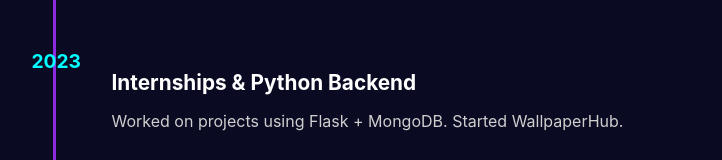
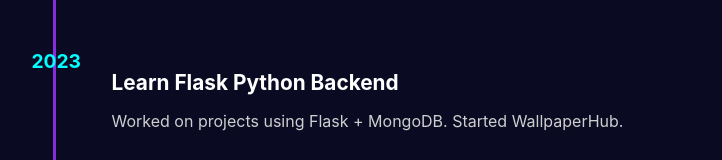
Before and after one commit to VatsalBairagi20/Portfolio, a React (Create React App) app: page / in a window 1280 px wide. Shown: the part 2024-2184 px from the top of the page, without its empty margins (170-892 px from the left). Built offline with nearby package versions, Linux system fonts and the light colour scheme.

Commit message:
Update Journey.jsx

```diff
--- a/src/components/Journey.jsx
+++ b/src/components/Journey.jsx
@@ -5,7 +5,7 @@ import "./../styles/journey.css";
 const Journey = () => {
   const timeline = [
     {
-      year: "2021",
+      year: "2022",
       title: "Started B.Tech CSE",
       desc: "Enrolled in Parul University, got into coding, web dev & Python.",
     },
@@ -16,7 +16,7 @@ const Journey = () => {
     },
     {
       year: "2023",
-      title: "Internships & Python Backend",
+      title: "Learn Flask Python Backend",
       desc: "Worked on projects using Flask + MongoDB. Started WallpaperHub.",
     },
     {
```
